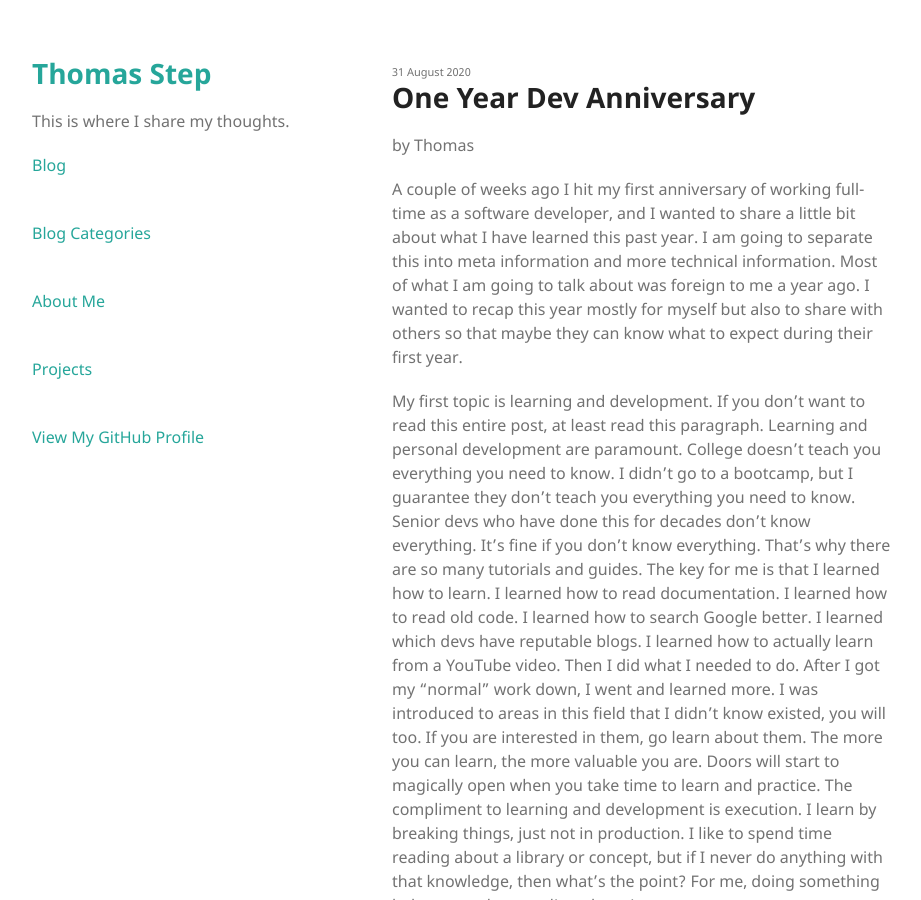
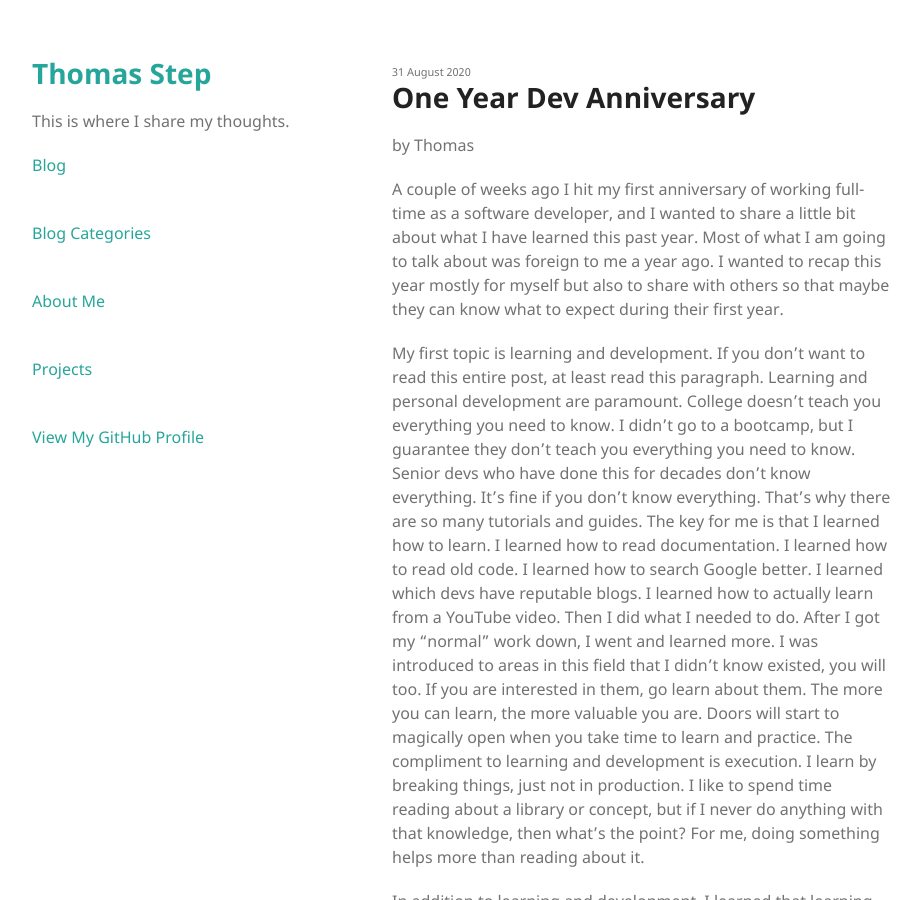
Before and after one commit to thomasstep/thomasstep.github.io, a Jekyll site: the page built from _posts/2020-08-31-one-year-dev-anniversary.md, in a window 1280 px wide and 900 px high. Shown: the whole window, without its empty margins (178-1099 px from the left). Built offline with Jekyll 4.4.1, drawn with Linux system fonts in a browser that asks for light colours.

Commit message:
Updates.

```diff
--- a/_posts/2020-08-31-one-year-dev-anniversary.md
+++ b/_posts/2020-08-31-one-year-dev-anniversary.md
@@ -5,7 +5,7 @@ author: Thomas
 tags: [ dev ]
 description: My first year as a software developer
 ---
-A couple of weeks ago I hit my first anniversary of working full-time as a software developer, and I wanted to share a little bit about what I have learned this past year. I am going to separate this into meta information and more technical information. Most of what I am going to talk about was foreign to me a year ago. I wanted to recap this year mostly for myself but also to share with others so that maybe they can know what to expect during their first year.
+A couple of weeks ago I hit my first anniversary of working full-time as a software developer, and I wanted to share a little bit about what I have learned this past year. Most of what I am going to talk about was foreign to me a year ago. I wanted to recap this year mostly for myself but also to share with others so that maybe they can know what to expect during their first year.
 
 My first topic is learning and development. If you don't want to read this entire post, at least read this paragraph. Learning and personal development are paramount. College doesn't teach you everything you need to know. I didn't go to a bootcamp, but I guarantee they don't teach you everything you need to know. Senior devs who have done this for decades don't know everything. It's fine if you don't know everything. That's why there are so many tutorials and guides. The key for me is that I learned how to learn. I learned how to read documentation. I learned how to read old code. I learned how to search Google better. I learned which devs have reputable blogs. I learned how to actually learn from a YouTube video. Then I did what I needed to do. After I got my "normal" work down, I went and learned more. I was introduced to areas in this field that I didn't know existed, you will too. If you are interested in them, go learn about them. The more you can learn, the more valuable you are. Doors will start to magically open when you take time to learn and practice. The compliment to learning and development is execution. I learn by breaking things, just not in production. I like to spend time reading about a library or concept, but if I never do anything with that knowledge, then what's the point? For me, doing something helps more than reading about it.
 
```
